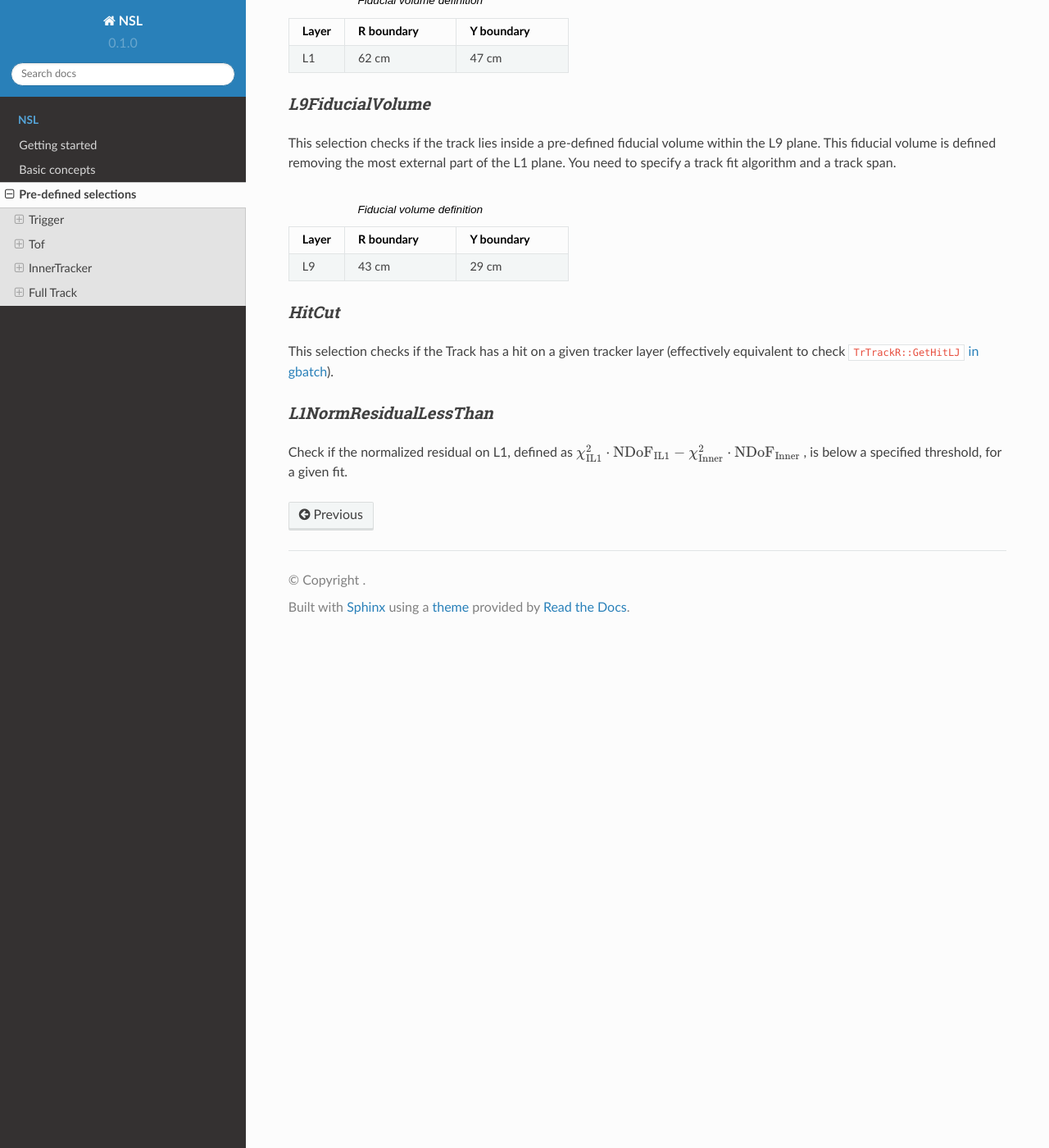
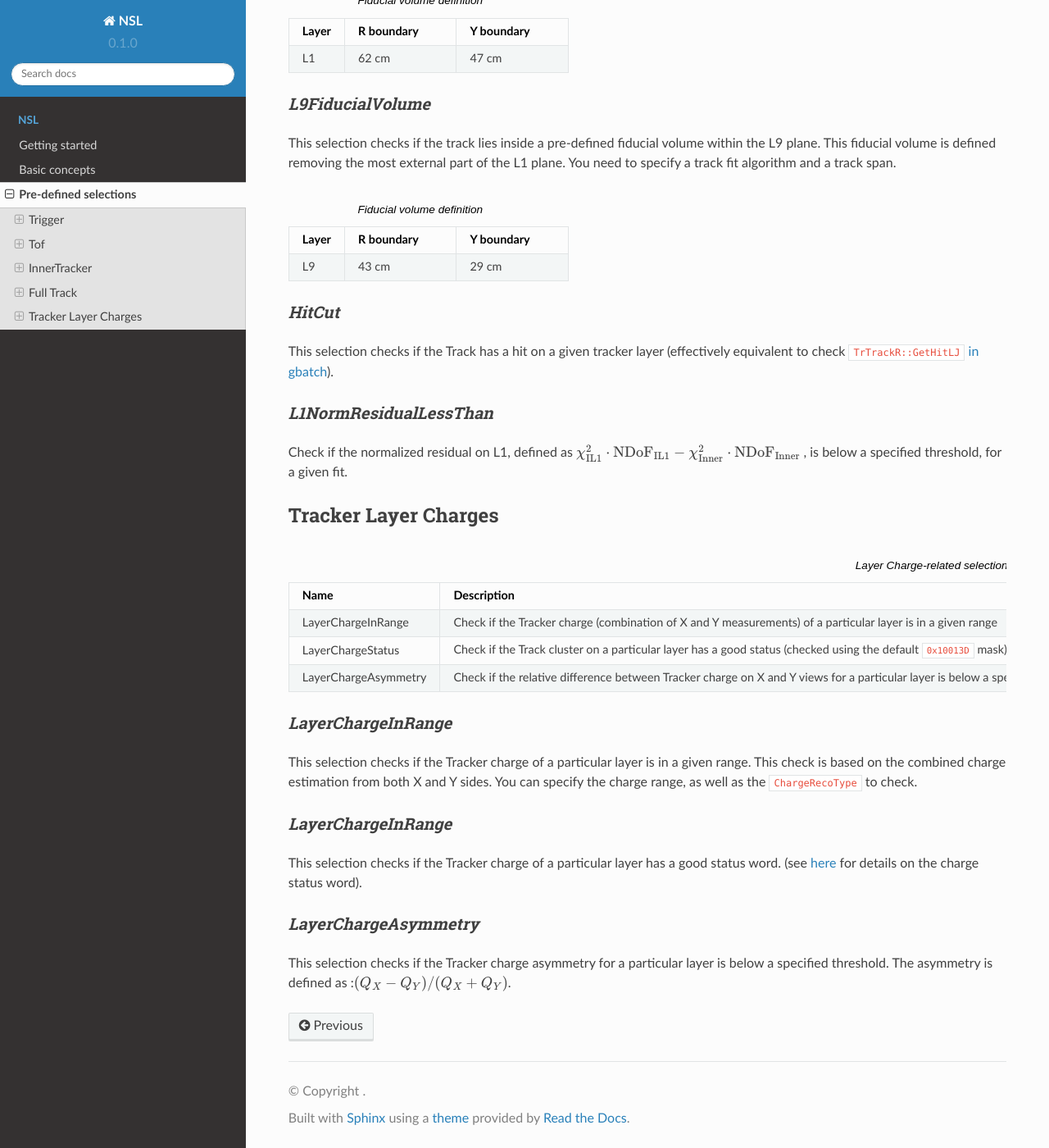
Before and after one commit to valerioformato/nsl-readthedocs, a Sphinx documentation site: the page built from docs/source/selections/predefined-selections.rst, in a window 1280 px wide and 1400 px high, scrolled down 3188 px. Shown: the whole window at 82% size. Built offline with Sphinx 7.4.7 and the Read the Docs theme 2.0.0, drawn with Linux system fonts in a browser that asks for light colours; pages that are not in the unit, such as notebooks, are missing from menus.

Commit message:
Finish predefined selections

```diff
--- a/docs/source/selections/predefined-selections.rst
+++ b/docs/source/selections/predefined-selections.rst
@@ -232,3 +232,44 @@ This selection checks if the Track has a hit on a given tracker layer (effective
 Check if the normalized residual on L1, defined as
 :math:`\chi^2_\text{IL1} \cdot \text{NDoF}_\text{IL1} - \chi^2_\text{Inner} \cdot \text{NDoF}_\text{Inner}`
 , is below a specified threshold, for a given fit.
+
+
+Tracker Layer Charges
+---------------------
+
+.. list-table:: Layer Charge-related selections
+   :widths: 25 50 25
+   :header-rows: 1
+
+   * - Name
+     - Description
+     - Parameters
+   * - LayerChargeInRange
+     - Check if the Tracker charge (combination of X and Y measurements) of a particular layer is in a given range
+     - Layer J-number (1...9), Range lower bound, Range upper bound, Charge measurement type
+   * - LayerChargeStatus
+     - Check if the Track cluster on a particular layer has a good status (checked using the default ``0x10013D`` mask)
+     - Layer J-number (1...9)
+   * - LayerChargeAsymmetry
+     - Check if the relative difference between Tracker charge on X and Y views for a particular layer is below a specified threshold
+     - Layer J-number (1...9), Upper bound, Charge measurement type
+
+*LayerChargeInRange*
+^^^^^^^^^^^^^^^^^^^^
+
+This selection checks if the Tracker charge of a particular layer is in a given range.
+This check is based on the combined charge estimation from both X and Y sides.
+You can specify the charge range, as well as the ``ChargeRecoType`` to check.
+
+*LayerChargeInRange*
+^^^^^^^^^^^^^^^^^^^^
+
+This selection checks if the Tracker charge of a particular layer has a good status word.
+(see `here <https://ams.cern.ch/AMS/Analysis/hpl3itp1/root02_v5/html/development/html/classTrClusterR.html#a24ef522472bd83d45174daee1f1853a9>`_ for
+details on the charge status word).
+
+*LayerChargeAsymmetry*
+^^^^^^^^^^^^^^^^^^^^^^
+
+This selection checks if the Tracker charge asymmetry for a particular layer is below a specified threshold.
+The asymmetry is defined as ::math:`(Q_X - Q_Y) / (Q_X + Q_Y)`.
```
